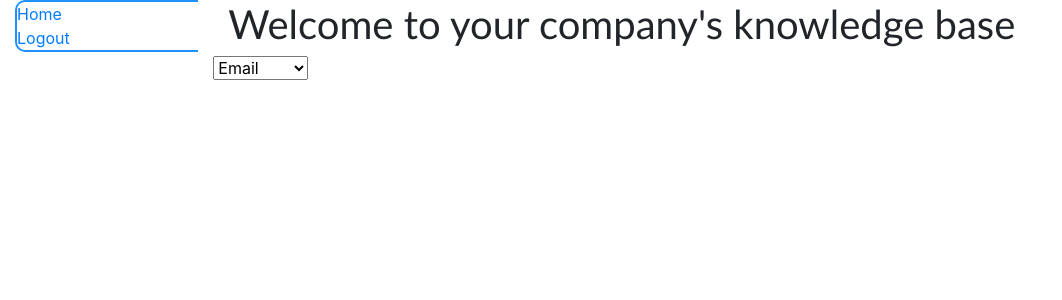
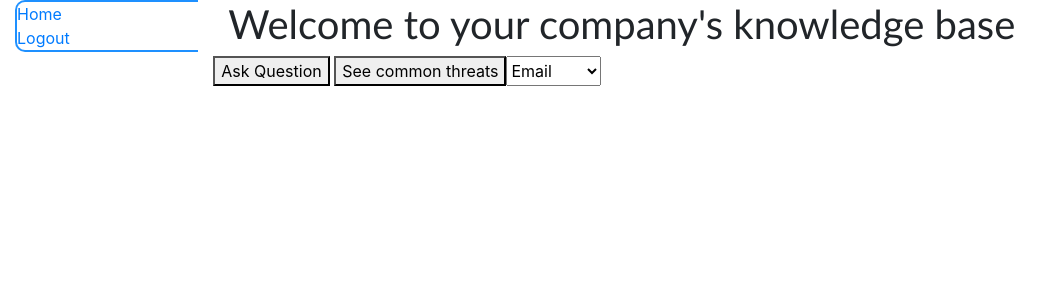
Before and after one commit to JamesEllerbee/Cybersecurity-based-Knowledge-Management-System, a Django app: page / in a window 1280 px wide. Shown: the top 300 px of the page, without its empty margins (0-1062 px from the left). Run offline with Django 3.2, Linux system fonts and the light colour scheme; a user stored in the database is signed in; data comes from the database, SQL or seed files in the repository; some libraries are stand-ins or nearby versions.

Commit message:
add buttons, doesn't redirect anywhere

```diff
--- a/prototype/KnowledgeBase/templates/index.html
+++ b/prototype/KnowledgeBase/templates/index.html
@@ -6,8 +6,10 @@
     <body>
     <div class="row center">
     <form method="post" action="">
+        {% csrf_token %}
+        <button type="radio" action="{% url 'question'%}">Ask Question</button>
+        <button type="radio">See common threats</button>
         {{ assetDropdown }}
-
     </form>
 
     <select>
```
